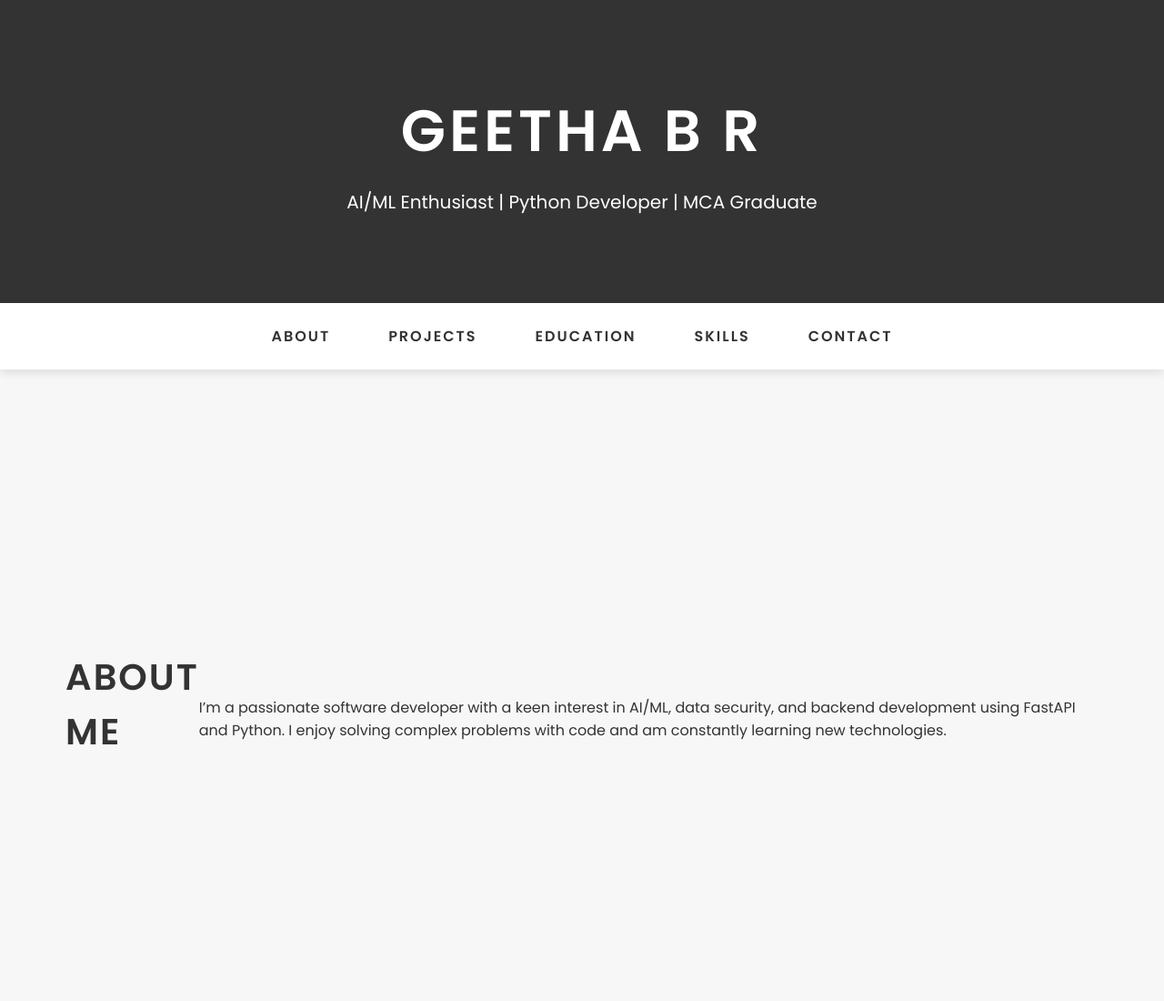
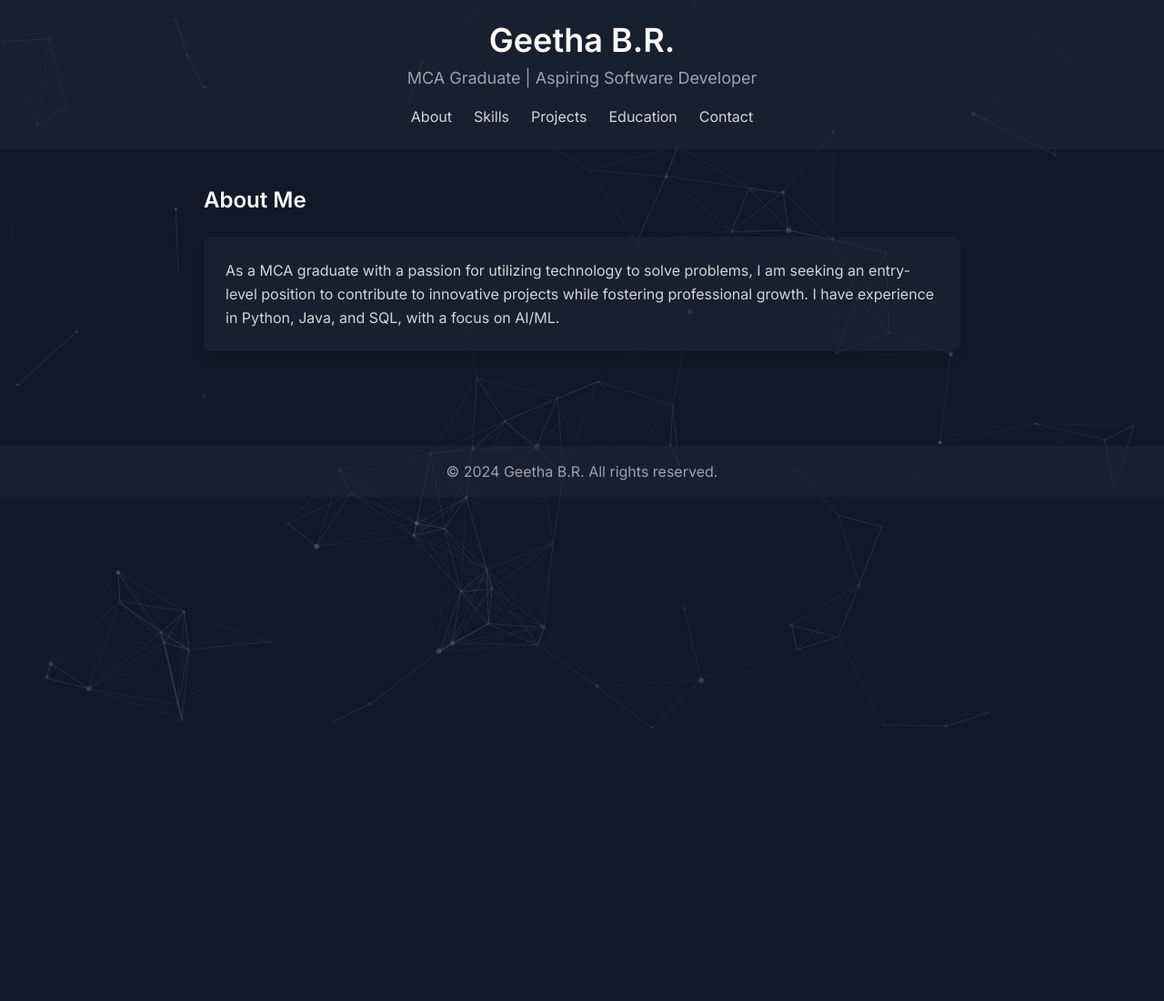
Before and after one commit to geetha252/geetha252.github.io, a plain HTML site: page index.html in a window 1280 px wide. Shown: the top 1100 px of the page at 91% size. After the commit the page ends 800 px from the top, so only its background shows below. Drawn offline with nearby package versions, Linux system fonts and the light colour scheme.

Commit message:
Update index.html

```diff
--- a/index.html
+++ b/index.html
@@ -3,228 +3,175 @@
 <head>
     <meta charset="UTF-8">
     <meta name="viewport" content="width=device-width, initial-scale=1.0">
-  <title>Geetha B R | Portfolio</title>
-  <link href="https://fonts.googleapis.com/css2?family=Poppins:wght@300;400;600&display=swap" rel="stylesheet">
+    <title>Geetha B.R. - Portfolio</title>
+    <link rel="preconnect" href="https://fonts.googleapis.com">
+    <link rel="preconnect" href="https://fonts.gstatic.com" crossorigin>
+    <link href="https://fonts.googleapis.com/css2?family=Inter:wght@400;500;600;700&display=swap" rel="stylesheet">
+    <script src="https://cdn.tailwindcss.com"></script>
     <style>
-    * {
-      margin: 0;
-      padding: 0;
-      box-sizing: border-box;
+        body {
+            font-family: 'Inter', sans-serif;
         }
+        /* Custom CSS for animations */
+        #particles-js {
+            position: fixed;
+            width: 100%;
+            height: 100%;
+            background-color: #111827; /* Dark background, similar to Tailwind's gray-900 */
+            z-index: -1;
+            top: 0;
+            left: 0;
+        }
+        .particle {
+            background-color: #6b7280; /* Tailwind's gray-500 */
+            border-radius: 50%;
+            position: absolute;
+        }
+    </style>
+    <script src="https://cdn.jsdelivr.net/npm/particles.js@2.0.0/particles.min.js"></script>
+</head>
+<body class="bg-gray-900 text-white">
+    <div id="particles-js"></div>
+    <header class="bg-gray-800 bg-opacity-50 py-6 px-4 sm:px-6 lg:px-8">
+        <div class="max-w-4xl mx-auto text-center">
+            <h1 class="text-3xl sm:text-4xl font-semibold text-white">Geetha B.R.</h1>
+            <p class="text-gray-400 text-lg mt-2">MCA Graduate | Aspiring Software Developer</p>
+            <nav class="mt-4">
+                <ul class="flex justify-center space-x-4 sm:space-x-6">
+                    <li><a href="index.html" class="text-gray-300 hover:text-white transition-colors duration-300">About</a></li>
+                    <li><a href="skills.html" class="text-gray-300 hover:text-white transition-colors duration-300">Skills</a></li>
+                    <li><a href="projects.html" class="text-gray-300 hover:text-white transition-colors duration-300">Projects</a></li>
+                    <li><a href="education.html" class="text-gray-300 hover:text-white transition-colors duration-300">Education</a></li>
+                    <li><a href="contact.html" class="text-gray-300 hover:text-white transition-colors duration-300">Contact</a></li>
+                </ul>
+            </nav>
+        </div>
+    </header>
 
-    body {
-      font-family: 'Poppins', sans-serif;
-      background: #f7f7f7;
-      color: #333;
-      overflow-x: hidden;
-      scroll-behavior: smooth;
+    <main class="max-w-4xl mx-auto px-4 sm:px-6 lg:px-8 py-10">
+        <section id="about" class="mb-16">
+            <h2 class="text-2xl font-semibold text-white mb-6 text-center sm:text-left">About Me</h2>
+            <div class="bg-gray-800 bg-opacity-50 rounded-lg shadow-lg p-6">
+                <p class="text-gray-300 leading-relaxed">
+                    As a MCA graduate with a passion for utilizing technology to solve problems, I am seeking an entry-level position to contribute to innovative projects while fostering professional growth. I have experience in Python, Java, and SQL, with a focus on AI/ML.
+                </p>
+            </div>
+        </section>
+    </main>
+
+    <footer class="bg-gray-800 bg-opacity-50 py-4 text-center">
+        <p class="text-gray-400">© 2024 Geetha B.R. All rights reserved.</p>
+    </footer>
+
+    <script>
+        particlesJS('particles-js', {
+            particles: {
+                number: {
+                    value: 80,
+                    density: {
+                        enable: true,
+                        value_area: 800
                     }
-
-    header {
-      background: #333;
-      color: white;
-      padding: 6rem 2rem;
-      text-align: center;
-      position: relative;
-      overflow: hidden;
+                },
+                color: {
+                    value: '#6b7280' // Tailwind's gray-500
+                },
+                shape: {
+                    type: 'circle',
+                    stroke: {
+                        width: 0,
+                        color: '#000000'
+                    },
+                    polygon: {
+                        nb_sides: 5
+                    },
+                    image: {
+                        src: 'img/github.svg',
+                        width: 100,
+                        height: 100
                     }
-
-    header h1 {
-      font-size: 4rem;
-      font-weight: 600;
-      text-transform: uppercase;
-      letter-spacing: 4px;
-      opacity: 0;
-      transform: translateY(20px);
-      animation: fadeInUp 1.5s forwards 0.2s;
+                },
+                opacity: {
+                    value: 0.5,
+                    random: true,
+                    anim: {
+                        enable: true,
+                        speed: 1,
+                        opacity_min: 0.1,
+                        sync: false
                     }
-
-    header p {
-      font-size: 1.25rem;
-      margin-top: 1rem;
-      opacity: 0;
-      transform: translateY(20px);
-      animation: fadeInUp 1.5s forwards 0.4s;
+                },
+                size: {
+                    value: 3,
+                    random: true,
+                    anim: {
+                        enable: false,
+                        speed: 40,
+                        size_min: 0.1,
+                        sync: false
                     }
-
-    nav {
-      display: flex;
-      justify-content: center;
-      background: #fff;
-      padding: 1.5rem;
-      position: sticky;
-      top: 0;
-      z-index: 1000;
-      box-shadow: 0 4px 10px rgba(0, 0, 0, 0.1);
-    }
-
-    nav a {
-      color: #333;
-      text-decoration: none;
-      font-weight: 600;
-      text-transform: uppercase;
-      margin: 0 2rem;
-      letter-spacing: 2px;
-      transition: color 0.3s ease;
-    }
-
-    nav a:hover {
-      color: #3b82f6;
-    }
-
-    .container {
-      max-width: 1200px;
-      margin: 0 auto;
-      padding: 4rem 2rem;
-    }
-
-    .page {
-      display: flex;
-      justify-content: center;
-      align-items: center;
-      min-height: 80vh;
-      opacity: 0;
-      transform: translateY(50px);
-      transition: opacity 1s ease, transform 1s ease;
-    }
-
-    .page.visible {
-      opacity: 1;
-      transform: translateY(0);
-    }
-
-    h2 {
-      font-size: 2.5rem;
-      font-weight: 600;
-      margin-bottom: 2rem;
-      color: #333;
-      text-transform: uppercase;
-      letter-spacing: 2px;
-      opacity: 0;
-      transform: translateY(20px);
-      animation: fadeInUp 1s forwards 0.2s;
-    }
-
-    ul {
-      list-style-type: none;
-    }
-
-    li {
-      font-size: 1.2rem;
-      line-height: 1.8;
-      margin-bottom: 1.2rem;
-      opacity: 0;
-      transform: translateY(20px);
-      animation: fadeInUp 1s forwards 0.4s;
-    }
-
-    a {
-      color: #3b82f6;
-      text-decoration: none;
-      transition: color 0.3s ease;
-    }
-
-    a:hover {
-      color: #2563eb;
-    }
-
-    .footer {
-      text-align: center;
-      padding: 2rem;
-      background: #333;
-      color: white;
-      margin-top: 4rem;
-    }
-
-    @keyframes fadeInUp {
-      0% {
-        opacity: 0;
-        transform: translateY(20px);
-      }
-      100% {
-        opacity: 1;
-        transform: translateY(0);
+                },
+                line_linked: {
+                    enable: true,
+                    distance: 150,
+                    color: '#6b7280', // Tailwind's gray-500
+                    opacity: 0.4,
+                    width: 1
+                },
+                move: {
+                    enable: true,
+                    speed: 6,
+                    direction: 'none',
+                    random: false,
+                    straight: false,
+                    out_mode: 'out',
+                    attract: {
+                        enable: false,
+                        rotateX: 600,
+                        rotateY: 1200
                     }
                 }
-
-    @keyframes slideIn {
-      0% {
-        transform: translateX(-100%);
-        opacity: 0;
+            },
+            interactivity: {
+                detect_on: 'canvas',
+                events: {
+                    onhover: {
+                        enable: true,
+                        mode: 'grab'
+                    },
+                    onclick: {
+                        enable: true,
+                        mode: 'push'
+                    },
+                    resize: true
+                },
+                modes: {
+                    grab: {
+                        distance: 140,
+                        line_linked: {
+                            opacity: 1
                         }
-      100% {
-        transform: translateX(0);
-        opacity: 1;
+                    },
+                    bubble: {
+                        distance: 400,
+                        size: 40,
+                        duration: 2,
+                        opacity: 0.8,
+                        speed: 3
+                    },
+                    repulse: {
+                        distance: 200,
+                        duration: 0.4
+                    },
+                    push: {
+                        particles_nb: 4
+                    },
+                    remove: {
+                        particles_nb: 2
                     }
                 }
-  </style>
-</head>
-<body>
-
-  <header>
-    <h1>Geetha B R</h1>
-    <p>AI/ML Enthusiast | Python Developer | MCA Graduate</p>
-  </header>
-
-  <nav>
-    <a href="#about">About</a>
-    <a href="#projects">Projects</a>
-    <a href="#education">Education</a>
-    <a href="#skills">Skills</a>
-    <a href="#contact">Contact</a>
-  </nav>
-
-  <div class="container">
-    <div class="page" id="about">
-      <h2>About Me</h2>
-      <p>I’m a passionate software developer with a keen interest in AI/ML, data security, and backend development using FastAPI and Python. I enjoy solving complex problems with code and am constantly learning new technologies.</p>
-    </div>
-
-    <div class="page" id="projects">
-      <h2>Projects</h2>
-      <ul>
-        <li><strong>📘 Content & Question Generator:</strong> Developed a tool that extracts content from books and generates questions using LLM, LangChain, FAISS, and FastAPI.</li>
-        <li><strong>🔎 Fake Job Post Prediction:</strong> Created a machine learning model to detect fraudulent job posts using SVM, Pandas, and Numpy.</li>
-        <li><strong>☁️ Cloud Data Integrity:</strong> Built a solution to verify cloud data trust using fuzzy identity-based cryptography in Java.</li>
-      </ul>
-    </div>
-
-    <div class="page" id="education">
-      <h2>Education</h2>
-      <ul>
-        <li><strong>MCA</strong> – SEA College of Science, Commerce and Arts (2024)</li>
-        <li><strong>BCA</strong> – Seshadripuram Academy of Business Studies (2022)</li>
-      </ul>
-    </div>
-
-    <div class="page" id="skills">
-      <h2>Skills</h2>
-      <p><strong>Languages:</strong> Python, Java, SQL, HTML</p>
-      <p><strong>Tools & Technologies:</strong> FastAPI, LangChain, FAISS, Pandas, VS Code, Eclipse, PyCharm</p>
-    </div>
-
-    <div class="page" id="contact">
-      <h2>Contact</h2>
-      <p>Email: <a href="mailto:geethabr19b02@gmail.com">geethabr19b02@gmail.com</a></p>
-      <p>GitHub: <a href="https://github.com/geetha252">github.com/geetha252</a></p>
-      <p>LinkedIn: <a href="https://linkedin.com/in/geetha-b-r-3a84622ab">linkedin.com/in/geetha-b-r-3a84622ab</a></p>
-    </div>
-  </div>
-
-  <div class="footer">
-    <p>Made with ❤️ by Geetha B R | &copy; 2025</p>
-  </div>
-
-  <script>
-    // JavaScript to detect when pages are in view and add the "visible" class
-    window.addEventListener('scroll', function() {
-      let pages = document.querySelectorAll('.page');
-      pages.forEach(page => {
-        let pageTop = page.getBoundingClientRect().top;
-        if (pageTop < window.innerHeight - 100) {
-          page.classList.add('visible');
-        }
-      });
+            },
+            retina_detect: true
         });
     </script>
 </body>
```
Lines whose indentation alone changed are shown as unchanged.
